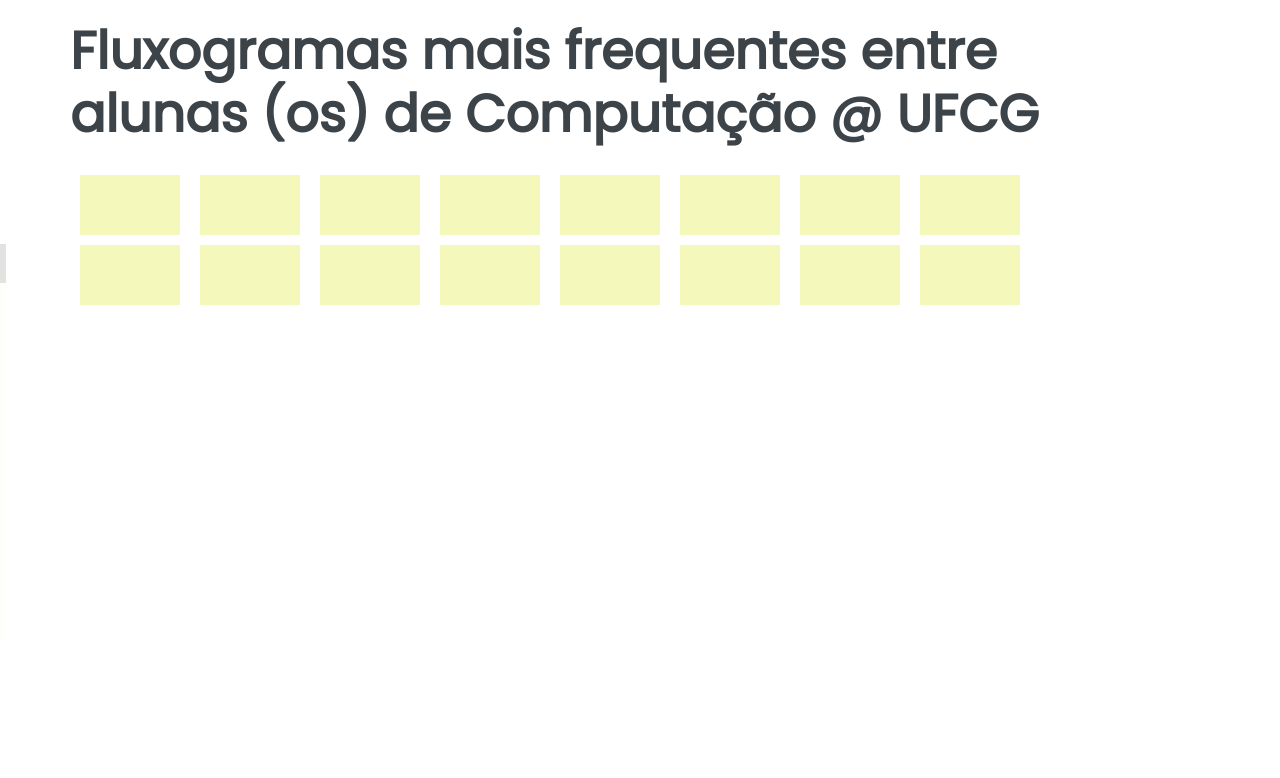
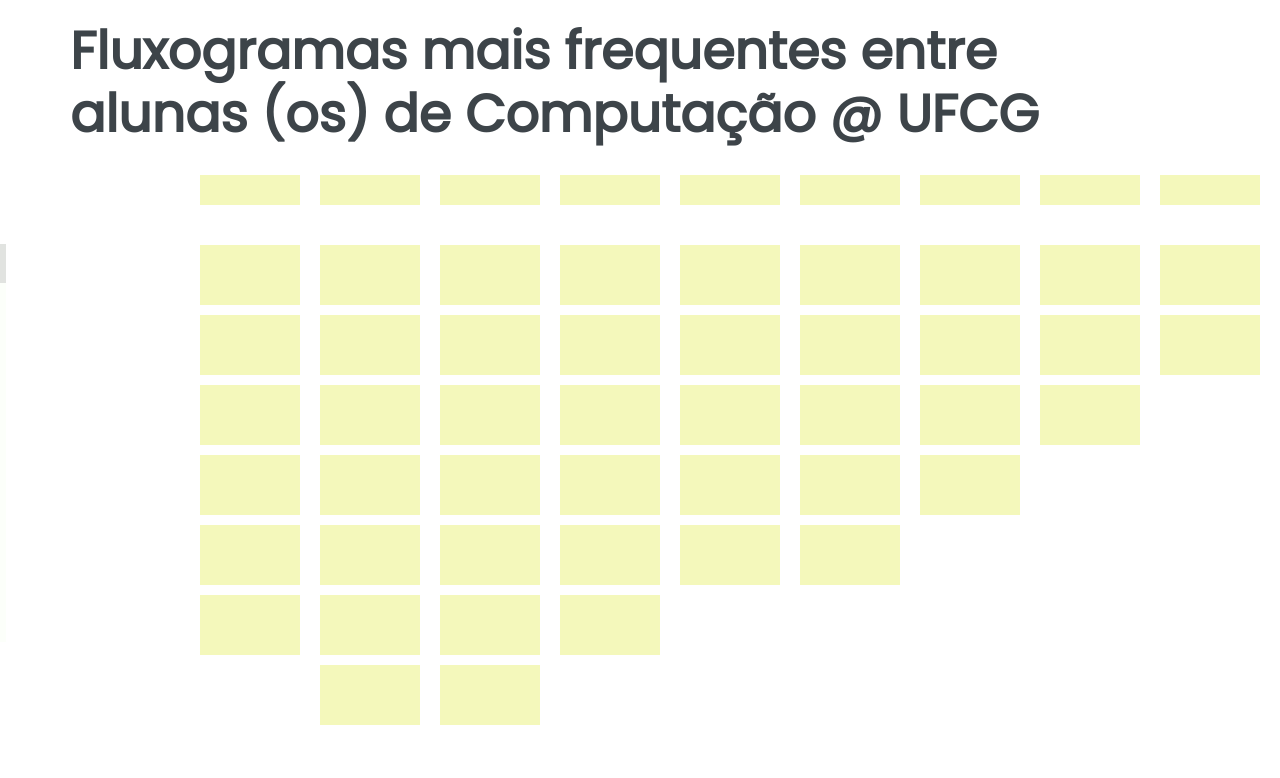
Before and after one commit to italo-batista/common-flowcharts, a plain HTML site: page index.html in a window 1280 px wide. Shown: the top 778 px of the page. Drawn offline with nearby package versions, Linux system fonts and the light colour scheme.

Commit message:
Desenha fluxogramas

```diff
--- a/css/style.css
+++ b/css/style.css
@@ -87,10 +87,8 @@ button {
     display: none;
 }
 
-footer {
-    margin-top: 30px;
-    padding-top: 70px;
-    background-color: #F5F6F7;
+rect {
+    color: #3d4449;
 }
 
 /*
--- a/data.csv
+++ b/data.csv
@@ -1,3 +1,4 @@
+fluxograma
 "['1calci', '1ic', '1lpi', '1lpt', '1p1', '1vetorial', '2calcii', '2fisica-classica', '2grafos', '2lpii', '2mat-discreta', '2met-cientifica', '2pii', '3eda', '3fisica-moderna', '3gi', '3leda', '3linear', '3probabilidade', '3tc', '4es', '4loac', '4logica', '4oac', '4plp', '4si1', '5bd1', '5direito', '5infosoc', '5metodos', '5si2', '6atal', '6les', '6redes', '6sea', '6so', '7bd2', '7compiladores', '7irc', '7lirc', '8aval-desemp', '8ia', '8projetoi', '9met-soft-num', '9projetoii']"
 "['1calci', '1ic', '1lpi', '1lpt', '1p1', '1vetorial', '2calcii', '2fisica-classica', '2grafos', '2lpii', '2mat-discreta', '2met-cientifica', '2pii', '3eda', '3fisica-moderna', '3gi', '3leda', '3linear', '3probabilidade', '3tc', '4es', '4loac', '4logica', '4oac', '4plp', '4si1', '5bd1', '5direito', '5infosoc', '5metodos', '5si2', '6atal', '6les', '6redes', '6sea', '6so', '7bd2', '7compiladores', '7irc', '7lirc', '8aval-desemp', '8ia', '8projetoi', '9met-soft-num', '9projetoii']"
 "['1calci', '1ic', '1lpi', '1lpt', '1p1', '1vetorial', '2calcii', '2fisica-classica', '2grafos', '2lpii', '2mat-discreta', '2met-cientifica', '2pii', '3eda', '3fisica-moderna', '3gi', '3leda', '3probabilidade', '3tc', '4linear', '4loac', '4logica', '4oac', '4plp', '4si1', '5atal', '5bd1', '5compiladores', '5es', '5metodos', '5sea', '6infosoc', '6les', '6redes', '6si2', '6so', '7bd2', '7direito', '7ia', '7irc', '7lirc', '8aval-desemp', '8met-soft-num', '8projetoi', '9projetoii']"
--- a/index.html
+++ b/index.html
@@ -73,8 +73,6 @@
         <div id="chart10"></div>
     </div>
 
-    <footer></footer>
-
     <!-- CSS -->
     <link href="https://fonts.googleapis.com/css?family=Open+Sans|Poppins" rel="stylesheet">
     <link href="css/bootstrap.min.css" rel="stylesheet">
--- a/js/plot.js
+++ b/js/plot.js
@@ -1,27 +1,51 @@
 
-function seleciona(fluxograma) {
-    var fluxogramas = {"1": "chart1", "2": "chart2", "3": "chart3", "4": "chart4", "5": "chart5",
+function formata(f) {
+    var semBrackets = f.substring(1, f.length - 2);
+    var array = semBrackets.split(",");
+
+    for (var i = 0; i < array.length; i++) {
+
+        var disciplina = array[i];
+
+        if (i === 0)
+            disciplina = disciplina.substring(1, disciplina.length-1);
+        else if (i === (array.length - 1))
+            disciplina = disciplina.substring(2, disciplina.length);
+        else
+            disciplina = disciplina.substring(2, disciplina.length-1);
+
+        array[i] = disciplina;
+    }
+
+    return array;
+}
+
+function seleciona(chart) {
+    var charts = {"1": "chart1", "2": "chart2", "3": "chart3", "4": "chart4", "5": "chart5",
         "6": "chart6", "7": "chart7", "8": "chart8", "9": "chart9", "10": "chart10"};
-    var chart;
+    var selectedChart;
     var hiddenChart;
-    for (var f in fluxogramas) {
-        if (fluxograma === f) {
-            document.getElementById(f).className += "btn-selected";
-            chart = document.getElementById(fluxogramas[f]);
-            chart.style.display = "block";
+    for (var c in charts) {
+        if (chart === c) {
+            document.getElementById(c).className += "btn-selected";
+            selectedChart = document.getElementById(charts[c]);
+            selectedChart.style.display = "block";
         } else {
-            document.getElementById(f).className = document.getElementById(f).className.split("btn-selected").join("");
-            hiddenChart = document.getElementById(fluxogramas[f]);
+            document.getElementById(c).className = document.getElementById(c).className.split("btn-selected").join("");
+            hiddenChart = document.getElementById(charts[c]);
             hiddenChart.style.display = "none";
         }
     }
 
+    limpa();
+    plot(charts[chart]);
+}
+
+function limpa() {
     var tam = document.getElementsByClassName("row").length;
     for (var i = 1; i < tam; i++) {
         document.getElementsByClassName("row")[i].remove();
     }
-
-    plot(fluxogramas[fluxograma]);
 }
 
 function plot(chart) {
@@ -29,7 +53,8 @@ function plot(chart) {
     var width = 1300;
     var height = 600;
 
-    var mycolor = {"chart1":1, "chart2":2, "chart3":3, "chart4":4, "chart5":5, "chart6":6, "chart7":7, "chart8":8, "chart9":9, "chart10":10}
+    var mycolor = {"chart1":1, "chart2":2, "chart3":3, "chart4":4, "chart5":5, "chart6":6, "chart7":7, "chart8":8, "chart9":9, "chart10":10};
+    var flowsIndex = mycolor;
 
     var color = d3.scaleLinear()
         .domain([1, 2, 3, 4, 5, 6, 7, 8, 9, 10])
@@ -37,110 +62,74 @@ function plot(chart) {
         //.range(["#e7fa72", "#9ae685", "#5acc99", "#35aea4", "#408d9f", "#556c89", "#5c4c67", "#523142"]);
         //.range(["#DB9C85", "#EDCDC2", "#D2B295", "#CD4A7D", "#F75B3B", "#F6D155", "#95DEE3", "#578CA9", "#92B457", "#6D8955"]);
 
-    var colorBorder = d3.scaleOrdinal(d3.schemeCategory20b);
-
     var svg = d3.select("#"+chart)
         .append("svg")
         .attr("class", "row")
         .attr("width", width)
         .attr("height", height);
 
-    var periodo_index_width = 100,
-        periodo_index_height = 60,
+    var periodo_width = 100,
+        periodo_height = 60,
+        periodo_padding = 20;
+
+    var periodo_index_width = periodo_width,
+        periodo_index_height = periodo_height / 2,
         periodo_index_padding = 20;
 
-    for (var periodo = 0; periodo <= 7; periodo++) {
+    var pers = [];
+    var qntPorPeriodo = [];
+    for (var periodo = 1; periodo <= 9; periodo++) {
 
-        svg.append("g")
-            .attr("class", "col-lg-1")
-            .append("rect")
+        var per = svg.append("g")
+                    .attr("class", "per" + periodo);
+
+        pers[periodo] = per;
+
+            per.append("rect")
             .attr("width", periodo_index_width)
             .attr("height", periodo_index_height)
             .attr("x", periodo * (periodo_index_width + periodo_index_padding) + 25)
             .style("fill", color(mycolor[chart]));
 
-        svg.append("g")
-            .attr("class", "col-lg-1")
-            .append("rect")
-            .attr("width", periodo_index_width)
-            .attr("height", periodo_index_height)
-            .attr("x", periodo * (periodo_index_width + periodo_index_padding) + 25)
-            .attr("y", periodo_index_height + 10)
-            .style("fill", color(mycolor[chart]));
+        qntPorPeriodo[periodo] = 0;
     }
 
-/*    d3.csv("data.csv", function (error, data) {
+    var fluxogramas = [];
+    d3.csv("data.csv", function (error, data) {
 
         if (error) throw error;
 
+        var i = 0;
         data.forEach(function (d) {
-            d.mat = +d.mat,
-                d.periodo = +d.periodo,
-                d.freq = +d.freq,
-                d.semestre = +d.semestre
+            fluxogramas[++i] = formata(d.fluxograma);
         });
 
-        max_mat = d3.max(data, function (d) {
-            return d.mat;
-        });
-        min_mat = d3.min(data, function (d) {
-            return d.mat;
-        });
+        var myFlowIndex = flowsIndex[chart];
+        var myFlow = fluxogramas[myFlowIndex];
+        var tam = myFlow.length;
 
-        for (periodo = 1; periodo <= 8; periodo++) {
+        for (var i = 0; i < tam; i++) {
 
-            var x0;
-            var mysvg;
-            var quinto_periodo = 5;
-            var primeiro_periodo = 1;
+            var t = myFlow[i].length;
+            var meuPeriodo = myFlow[i].substring(0,1);
+            var minhaDisc = myFlow[i].substring(1, t);
+            var myPerRef = pers[meuPeriodo];
+            var y = ++qntPorPeriodo[meuPeriodo];
 
-            mysvg = "svg.svg1";
-            x0 = box_width * (periodo - primeiro_periodo);
-
-            var box = d3.select(mysvg)
-                .append("g")
-                .attr("width", box_width)
-                .attr("height", box_height)
-                .attr("transform", "translate(" + x0 + "," + 0 + ")");
-
-            var mydata = data.filter(function (d) {
-                return d.periodo === periodo;
-            });
-
-            box.selectAll("circle")
-                .data(mydata)
-                .enter()
-                .append("circle")
-                .attr("r", circle_radius)
-                .style("fill", function (d) {
-                    return color(d.periodo);
-                });
-
-            box.append("text")
-                .attr("class", "label")
-                .attr("y", box_height - 6)
-                .attr("x", box_width / 2 - 20)
-                .attr("font-family", "Verdana")
-                .attr("font-size", "12")
-                .text(periodo + " periodo");
-
-            d3.select(mysvg)
-                .append("rect")
-                .attr("class", "frame")
-                .attr("x", x0 + padding_box)
-                .attr("y", 14.3)
-                .attr("width", box_width - padding_box)
-                .attr("height", height - 35);
-
-            d3.select(mysvg)
-                .append("line")
-                .attr("id", "top")
-                .attr("x1", x0 + padding_x0)
-                .attr("x2", x0 + box_width);
+            myPerRef.append("rect")
+                .attr("width", periodo_width)
+                .attr("height", periodo_height)
+                .attr("x", meuPeriodo * (periodo_width + periodo_padding) + 25)
+                .attr("y", (periodo_height + 10)* y)
+                .style("fill", color(mycolor[chart]))
+                .append("text")
+                .attr("x", meuPeriodo * (periodo_width + periodo_padding) + 25)
+                .attr("y", (periodo_height + 10)* y)
+                .attr("dy", ".35em")
+                .style("fill", "#000")
+                .text(minhaDisc);
         }
-
-    }); // close read data*/
-
+    });
 }
 
 var grafico_inicial = "chart1";
```
Also changed, not shown: leiame.txt (added), readme.txt (deleted).
